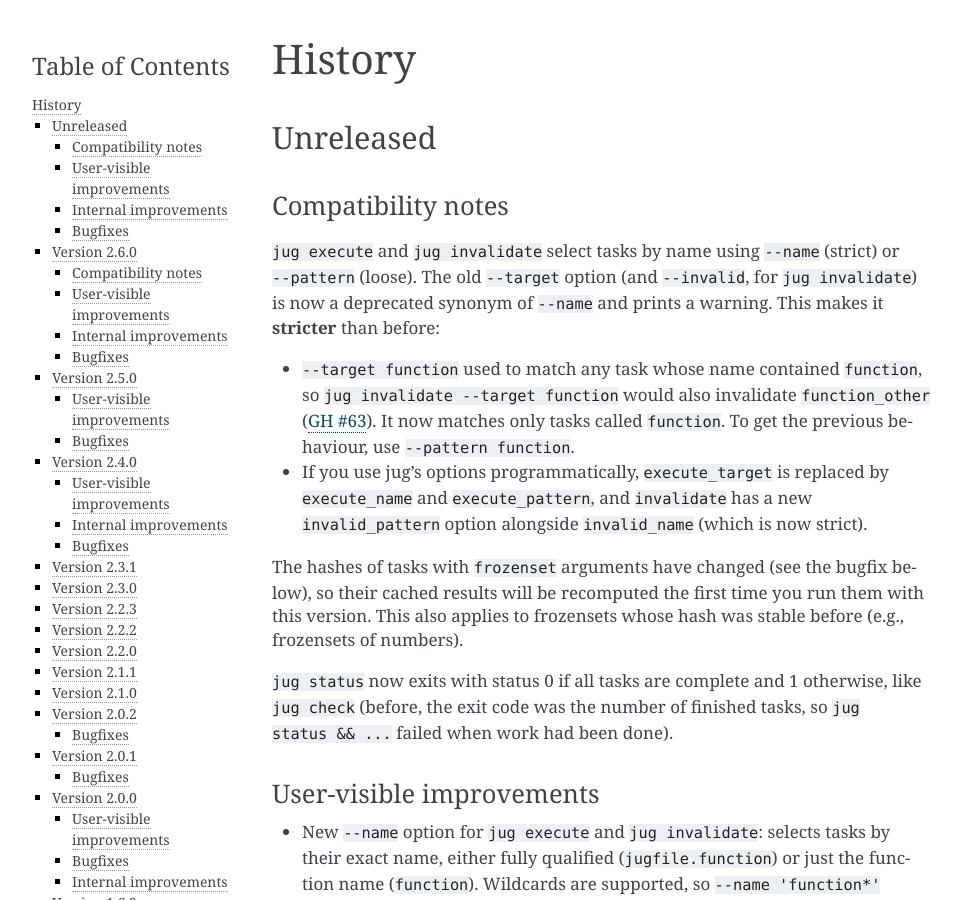
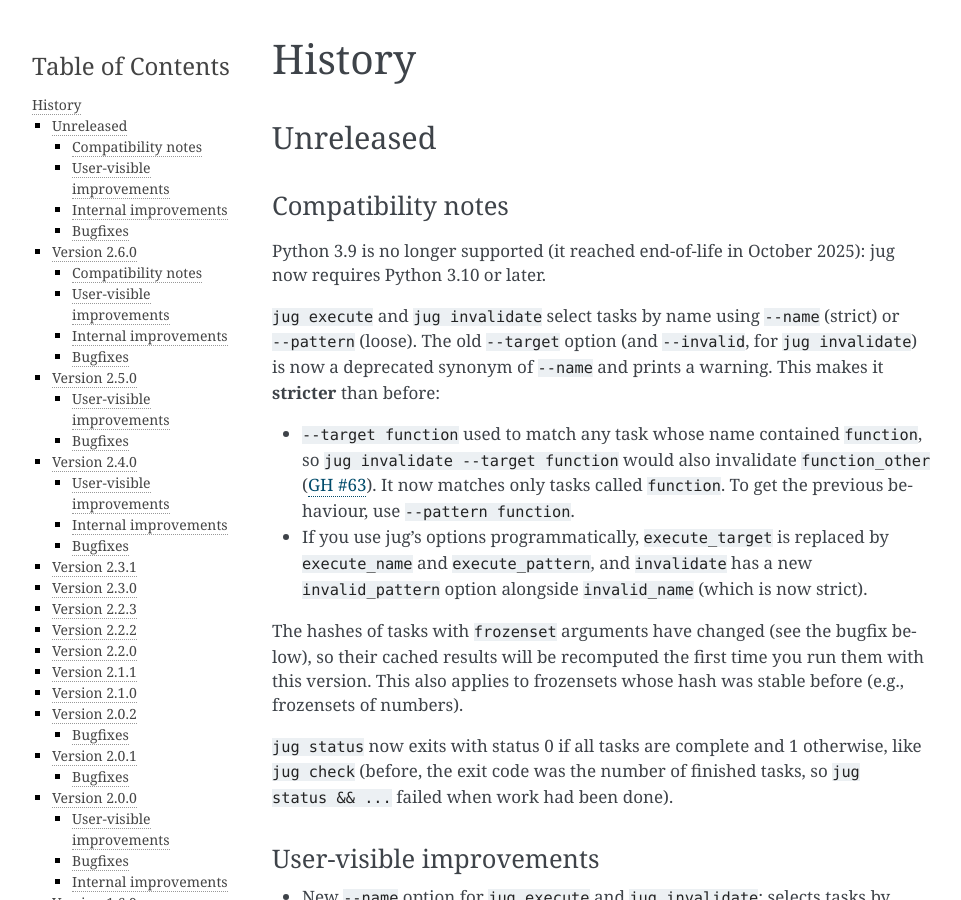
Before and after one commit to luispedro/jug, a Sphinx documentation site: the page built from docs/history.md, in a window 1280 px wide and 900 px high. Shown: the whole window, without its empty margins (148-1109 px from the left). Built offline with Sphinx 7.4.7, drawn with Linux system fonts in a browser that asks for light colours; the version number could not be read and is left out.

Commit message:
BLD Drop support for Python 3.9
Python 3.9 reached end-of-life in October 2025, and pytest 9 (which
fixes GHSA-6w46-j5rx-g56g / CVE-2025-71176) no longer supports it, so
the lockfile kept a vulnerable pytest 8.4.2 for Python 3.9.

Co-Authored-By: Claude Opus 5.5 <noreply@anthropic.com>

```diff
--- a/docs/history.md
+++ b/docs/history.md
@@ -3,6 +3,9 @@
 ## Unreleased
 
 ### Compatibility notes
+
+Python 3.9 is no longer supported (it reached end-of-life in October 2025):
+jug now requires Python 3.10 or later.
 
 `jug execute` and `jug invalidate` select tasks by name using `--name`
 (strict) or `--pattern` (loose). The old `--target` option (and
--- a/pyproject.toml
+++ b/pyproject.toml
@@ -12,7 +12,7 @@ license-files = ["COPYING.MIT"]
 authors = [
   {name = "Luis Pedro Coelho", email = "luis@luispedro.org"}
 ]
-requires-python = ">=3.9"
+requires-python = ">=3.10"
 classifiers = [
   "Development Status :: 5 - Production/Stable",
   "Environment :: Console",
@@ -20,7 +20,6 @@ classifiers = [
   "Operating System :: OS Independent",
   "Programming Language :: Python",
   "Programming Language :: Python :: 3",
-  "Programming Language :: Python :: 3.9",
   "Programming Language :: Python :: 3.10",
   "Programming Language :: Python :: 3.11",
   "Programming Language :: Python :: 3.12",
```
Also changed, not shown: AGENTS.md (+1 -1 lines), README.md (+1 -1 lines), docs/index.md (+1 -1 lines), 3 other files.
